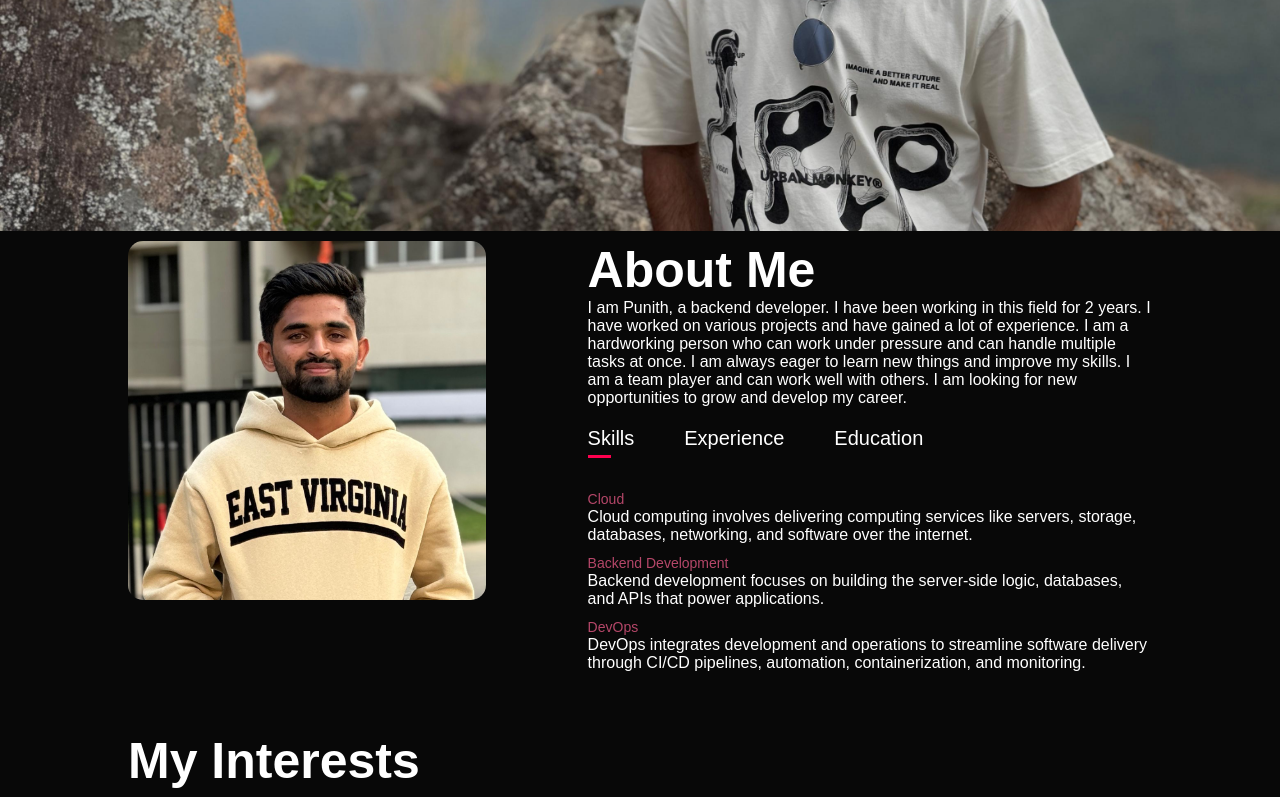
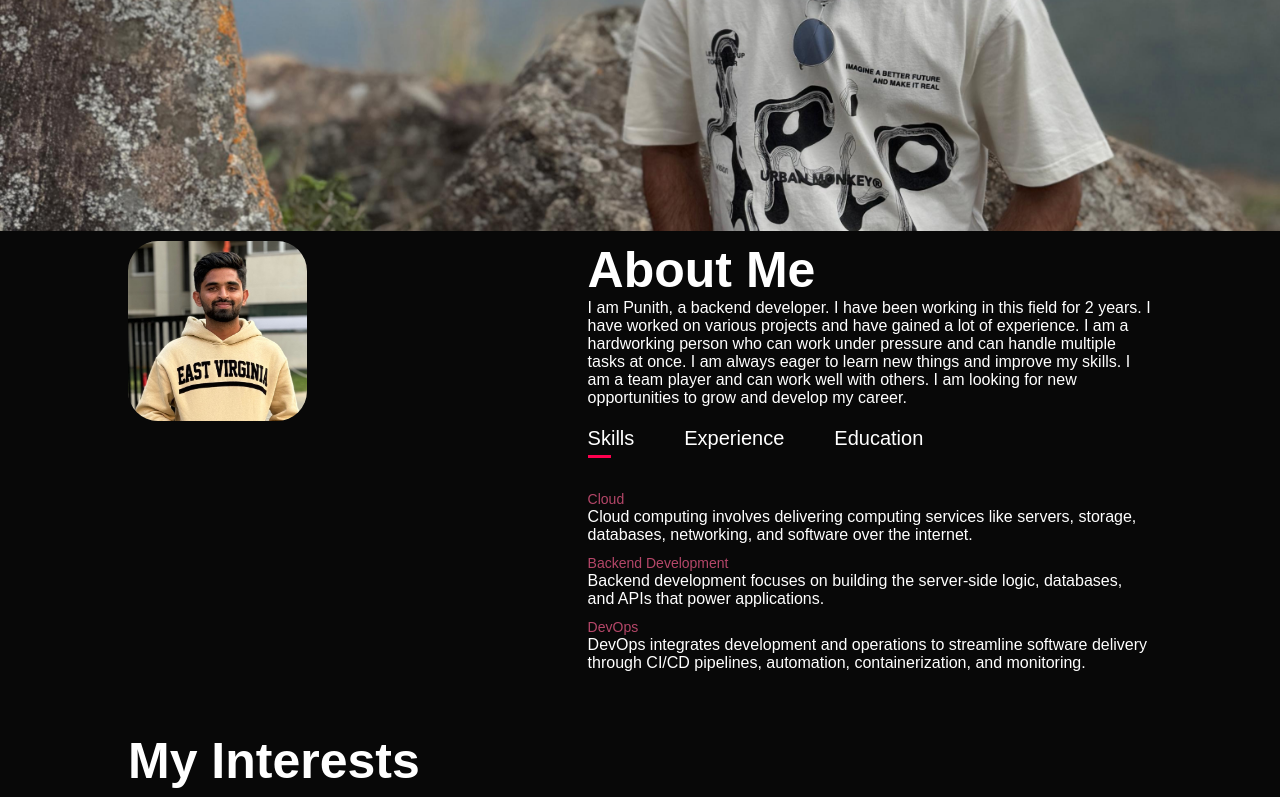
Before and after one commit to punith1516/personal-portfolio, a website: page index.html in a window 1280 px wide. Shown: the part 569-1366 px from the top of the page. Drawn offline with Linux system fonts and the light colour scheme.

```diff
--- a/style.css
+++ b/style.css
@@ -96,8 +96,8 @@
     flex-basis: 35%;
 }
 .about-col-1 img{
-    width: 100%;
-    border-radius: 15px;
+    width: 50%;
+    border-radius: 30px;
     padding: auto;
 }
 .about-col-2{
```
